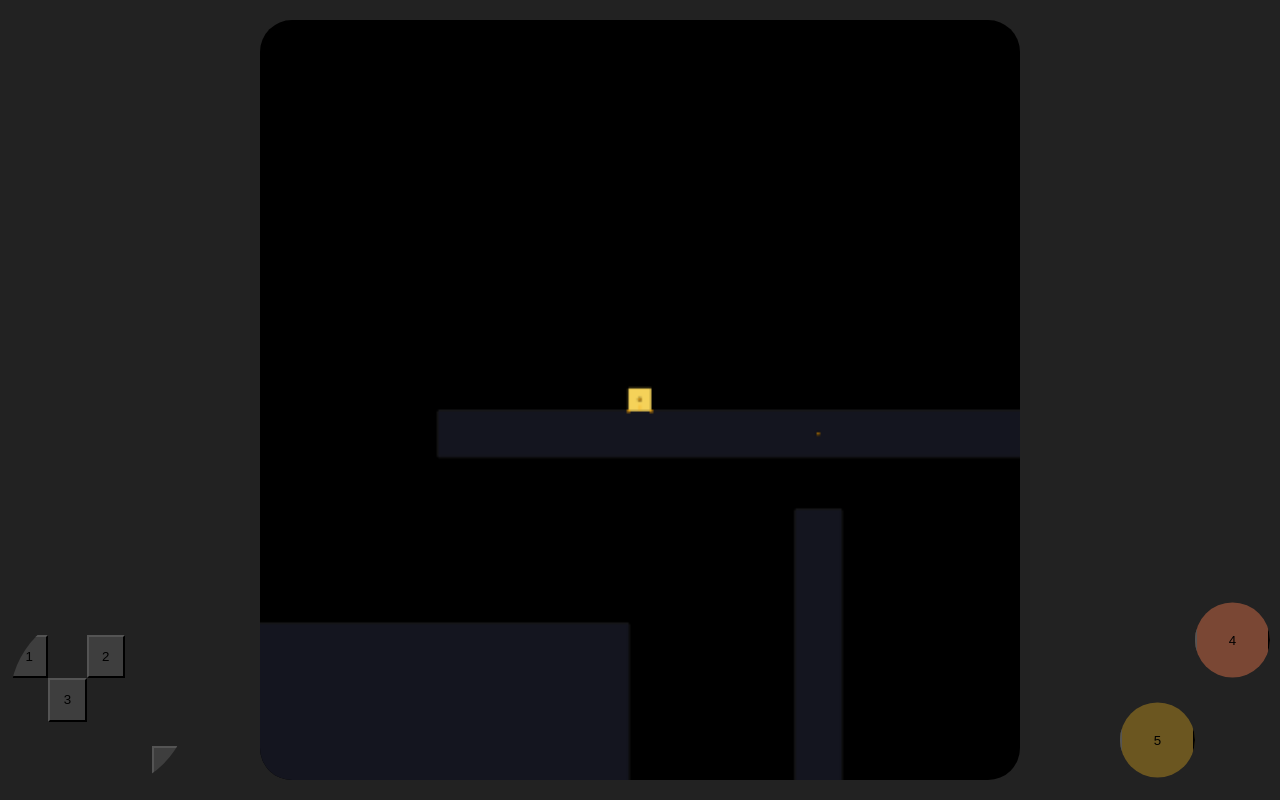
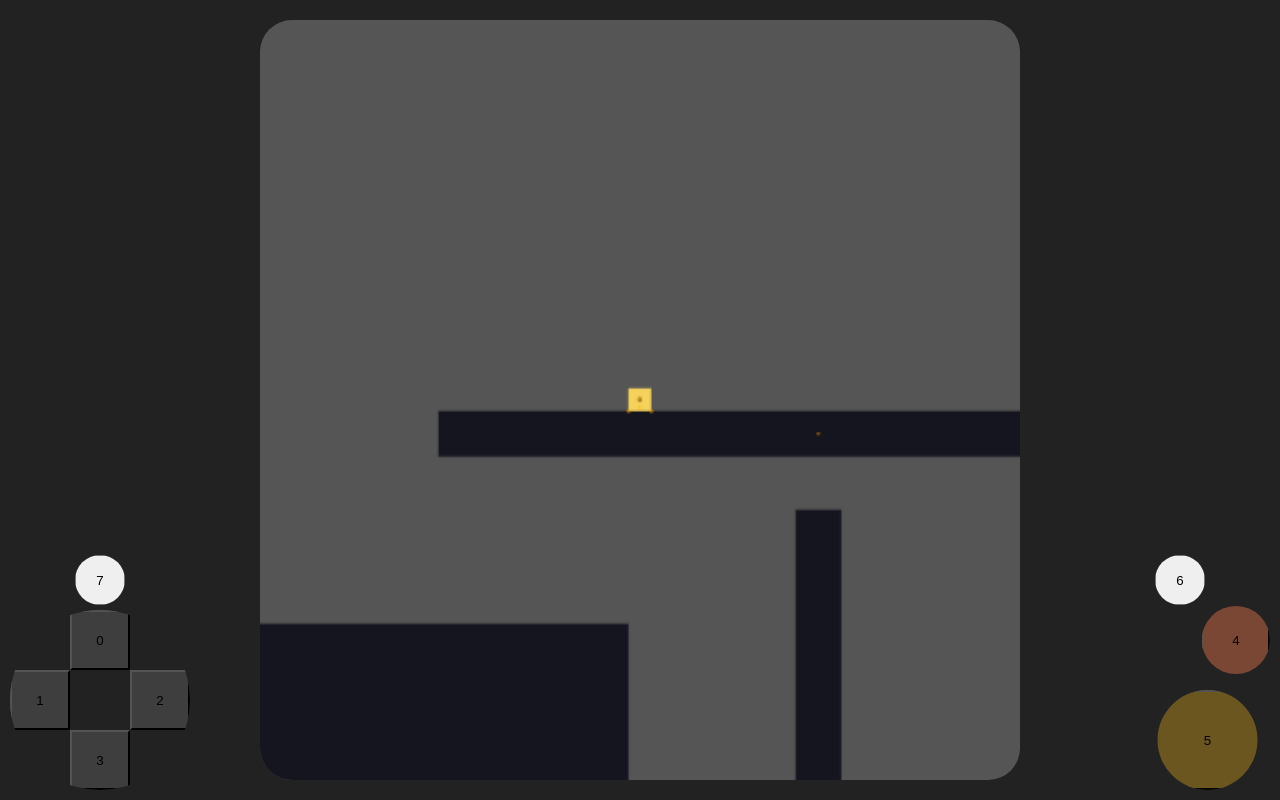
Before and after one commit to MAJ8K/Square-Circle, a plain HTML site: page index.html in a window 1280 px wide. Drawn offline with Linux system fonts and the light colour scheme.

Commit message:
clean up the code a bit

```diff
--- a/index.html
+++ b/index.html
@@ -24,6 +24,8 @@
         <input type="button" value="4" id="sht">
         <input type="button" value="5" id="jmp">
     </div>
+    <input type="button" value="6" id="stt">
+    <input type="button" value="7" id="sel">
 </body>
 <script src="src/matter.min.js"></script>
 <script src="src/script.js"></script>
--- a/layout.css
+++ b/layout.css
@@ -26,7 +26,7 @@ body>canvas {
     left: 10px;
     display: grid;
     grid-template-areas:
-        '... 0 ...'
+        '... upp ...'
         'lft ... rig'
         '... dwn ...';
     clip-path: circle();
@@ -41,10 +41,26 @@ body>canvas {
     display: grid;
     grid-template-areas:
         '... sht'
-        'jmp ...';
-    width: 150px;
+        'jmp jmp';
+    width: 125px;
     height: 200px;
 }
 #actbtns>*{clip-path: circle();}
 #sht{background-color: #ff7f5066;}
 #jmp{background-color: #daa52066;}
+#stt{
+    position: absolute;
+    right: 75px;
+    bottom: 195px;
+    width: 50px;
+    height: 50px;
+    clip-path: circle();
+}
+#sel{
+    position: absolute;
+    left: 75px;
+    bottom: 195px;
+    width: 50px;
+    height: 50px;
+    clip-path: circle();
+}
--- a/src/script.js
+++ b/src/script.js
@@ -7,36 +7,6 @@ if ("serviceWorker" in navigator){
 }else console.error(
         'app not supported SW not in navigator'
 );
-///////////////////////////////////////////////////
-///////////////////////////////////////////////////
-///////////////////////////////////////////////////
-// ----------------- Input GUI ----------------- //
-///////////////////////////////////////////////////
-///////////////////////////////////////////////////
-///////////////////////////////////////////////////
-let In = [false, false, false, false, false, false]
-for (const btn of document.getElementsByTagName('input')){
-    btn.style.gridArea = btn.id;
-    btn.addEventListener('touchstart', e => {
-        console.log(`start: ${btn.id}`);
-        In[btn.value] = true;
-        if (btn.value == '5')
-            switch (player.surface) {
-                case 0: player.force.y = -0.03
-                    break;
-                case 1: player.force.y = 0.03
-                    break;
-                case 2: player.force.x = -0.03
-                    break;
-                case 3: player.force.x = 0.03
-                    break;
-            }
-    });
-    btn.addEventListener('touchend', e => {
-        console.log(`end: ${btn.id}`);
-        In[btn.value] = false;
-    });
-}
 ///////////////////////////////////////////////////
 ///////////////////////////////////////////////////
 ///////////////////////////////////////////////////
@@ -53,7 +23,7 @@ const render = Matter.Render.create({
     options: {
         width: 400,
         height: 400,
-        background: '#000',
+        background: '#555',
         hasBounds: true,
         wireframes: false,
         showPositions: true,
@@ -162,10 +132,10 @@ Matter.Events.on(render, "afterRender", e => {
     Matter.Render.lookAt(render,camera);
 
     player.force = player.gravity
-    if(key.up || In[0]) player.force.y -= 0.001;
-    if(key.down || In[3]) player.force.y += 0.001;
-    if(key.left || In[1]) player.force.x -= 0.001;
-    if(key.right || In[2]) player.force.x += 0.001;
+    if(In[0]) player.force.y -= 0.001;
+    if(In[3]) player.force.y += 0.001;
+    if(In[1]) player.force.x -= 0.001;
+    if(In[2]) player.force.x += 0.001;
 
     if(player.position.x > 1020)
         Matter.Body.setPosition(player,
@@ -202,14 +172,40 @@ Matter.Events.on(render, "afterRender", e => {
             break;
     }
 });
-
-// Event Listeners
-let key = {up:false,down:false,left:false,right:false}
+///////////////////////////////////////////////////
+///////////////////////////////////////////////////
+///////////////////////////////////////////////////
+// ----------------- Input GUI ----------------- //
+///////////////////////////////////////////////////
+///////////////////////////////////////////////////
+///////////////////////////////////////////////////
+let In = [false, false, false, false,
+    false, false, false, false]
+for (const btn of document.getElementsByTagName('input')){
+    btn.style.gridArea = btn.id;
+    btn.addEventListener('touchstart', e => {
+        In[btn.value] = true;
+        if (btn.value == '5')
+            switch (player.surface) {
+                case 0: player.force.y = -0.03
+                    break;
+                case 1: player.force.y = 0.03
+                    break;
+                case 2: player.force.x = -0.03
+                    break;
+                case 3: player.force.x = 0.03
+                    break;
+            }
+    });
+    btn.addEventListener('touchend', e => {
+        In[btn.value] = false;
+    });
+}
 window.addEventListener("keydown", e => {
-    if (e.key == 'w') key.up = true;
-    else if (e.key == 's') key.down = true;
-    else if (e.key == 'a') key.left = true;
-    else if (e.key == 'd') key.right = true;
+    if (e.key == 'w') In[0] = true;
+    else if (e.key == 's') In[3] = true;
+    else if (e.key == 'a') In[1] = true;
+    else if (e.key == 'd') In[2] = true;
 
     else if (e.key == 'ArrowUp'){
         Matter.Body.setPosition(bullets[shot],player.position)
@@ -230,14 +226,10 @@ window.addEventListener("keydown", e => {
     shot %= 3
 });
 window.addEventListener("keyup", e => {
-    if (e.key == 'w')
-        key.up = false;
-    else if (e.key == 's')
-        key.down = false;
-    else if (e.key == 'a')
-        key.left = false;
-    else if (e.key == 'd')
-        key.right = false;
+    if (e.key == 'w') In[0] = false;
+    else if (e.key == 's') In[3] = false;
+    else if (e.key == 'a') In[1] = false;
+    else if (e.key == 'd') In[2] = false;
     else if (e.key == ' ')
         switch (player.surface) {
             case 0: player.force.y = -0.03
```
